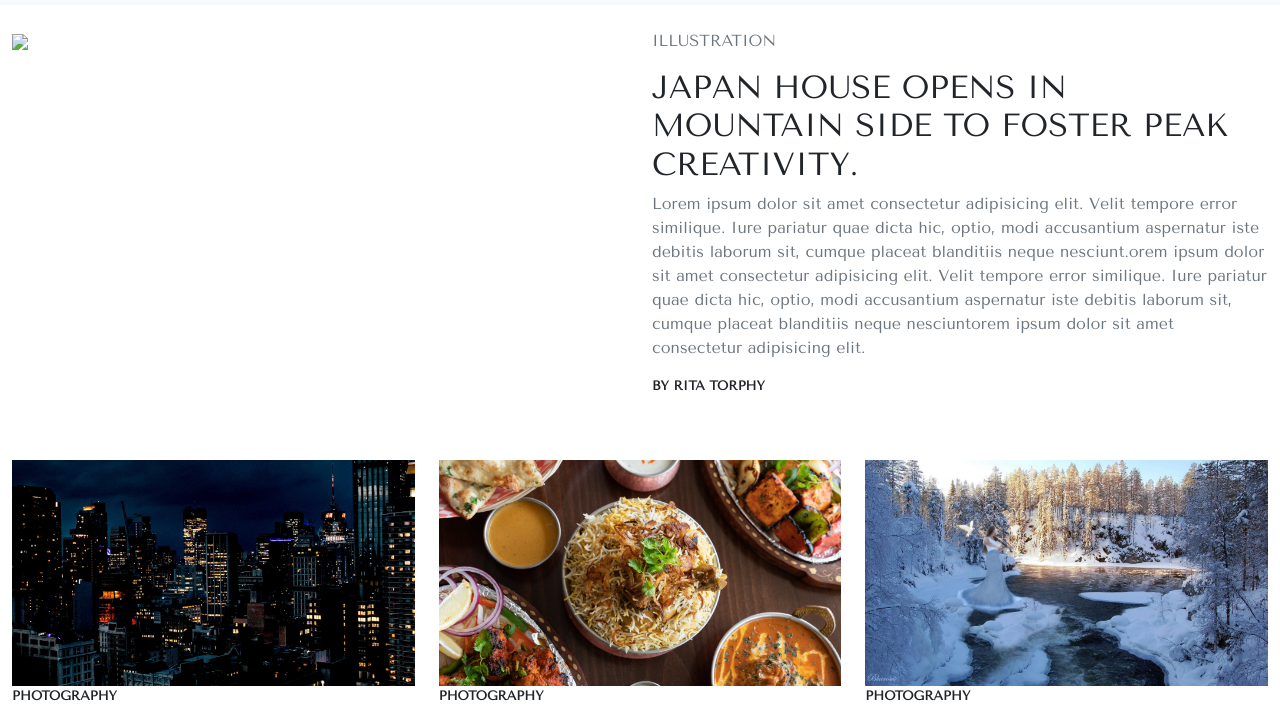
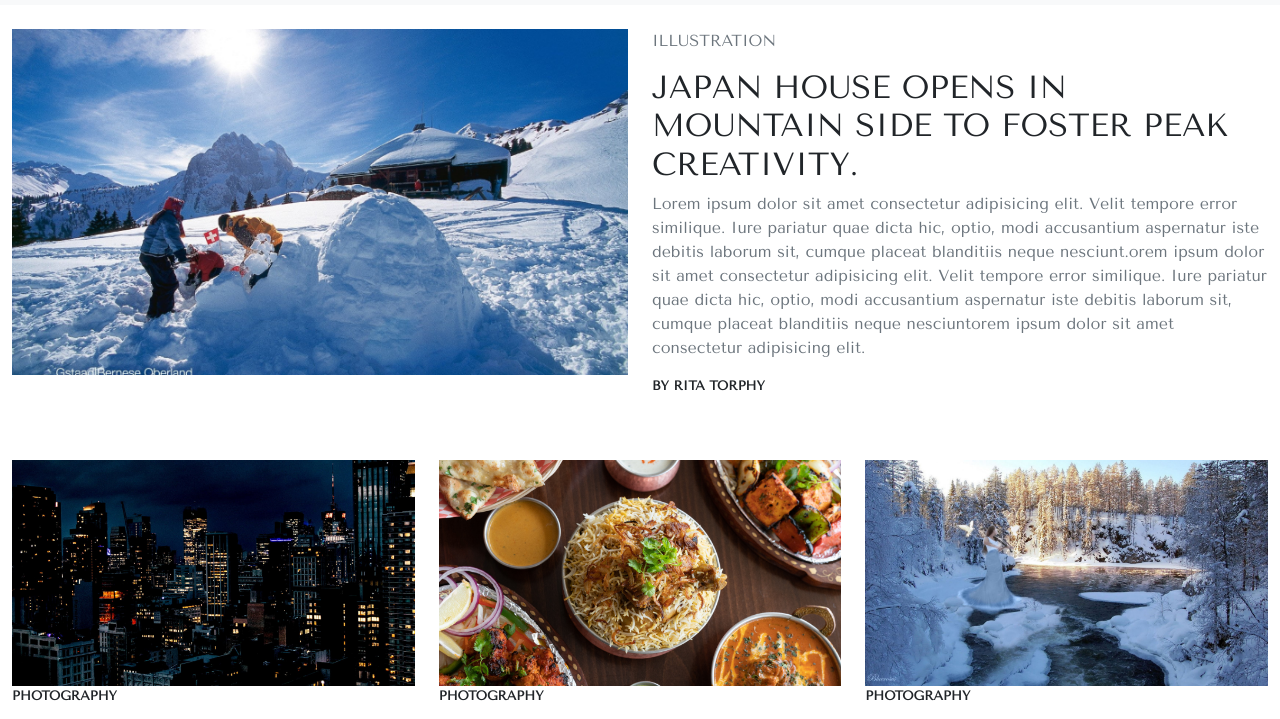
Before and after one commit to kpraja1909/BLOG-WEBSITE, a plain HTML site: page index.html in a window 1280 px wide. Shown: the part 67-786 px from the top of the page. Drawn offline with nearby package versions, Linux system fonts and the light colour scheme; files whose address does not match are found by name.

Commit message:
Update index.html

```diff
--- a/index.html
+++ b/index.html
@@ -46,7 +46,7 @@
             <div class="row">
                 <div class="col-sm-12 col-md-6 col-lg-6 mt-4">
                  <div style="size: 100%;">
-                  <img src=".img/igloo.jpg" style="width:100%"/>
+                  <img src="./img/igloo.jpg" style="width:100%"/>
                 </div>
                 </div>
                 <div class="col-sm-12 col-md-6 col-lg-6 mt-4">
```
